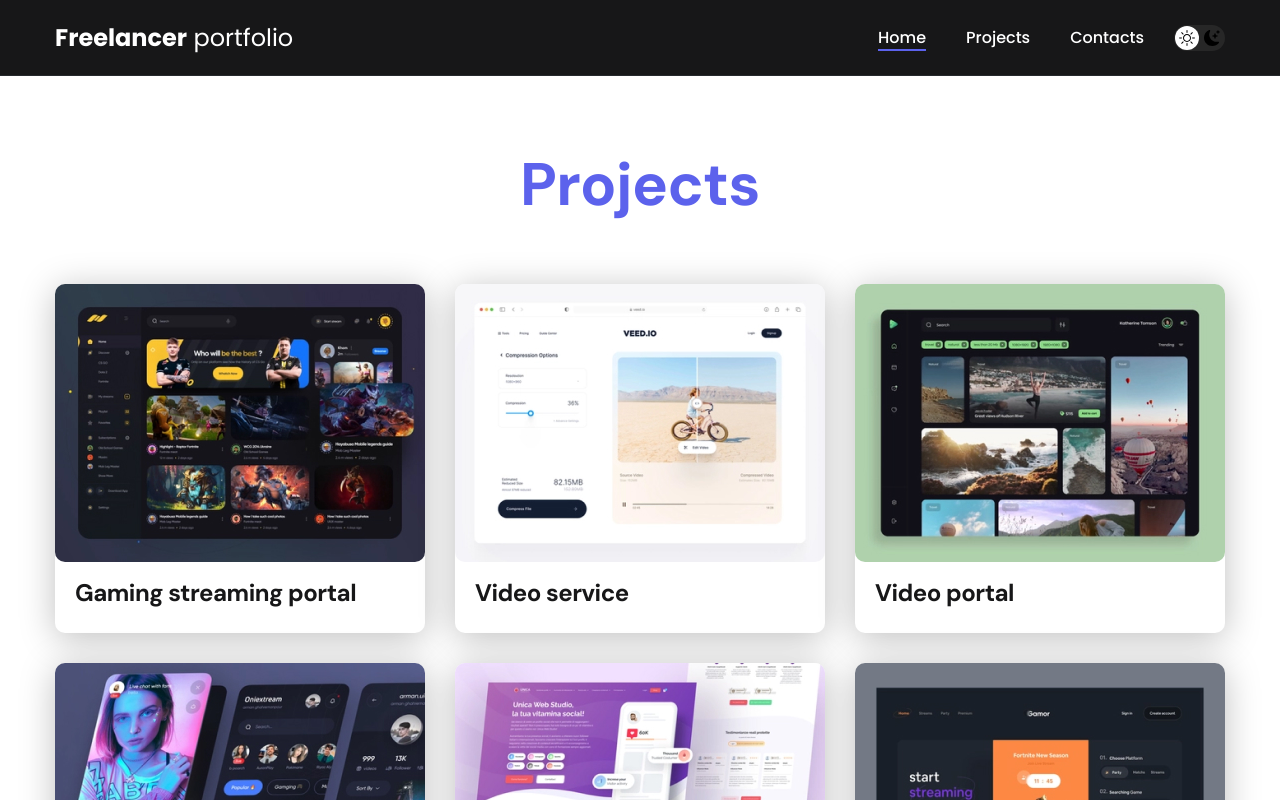
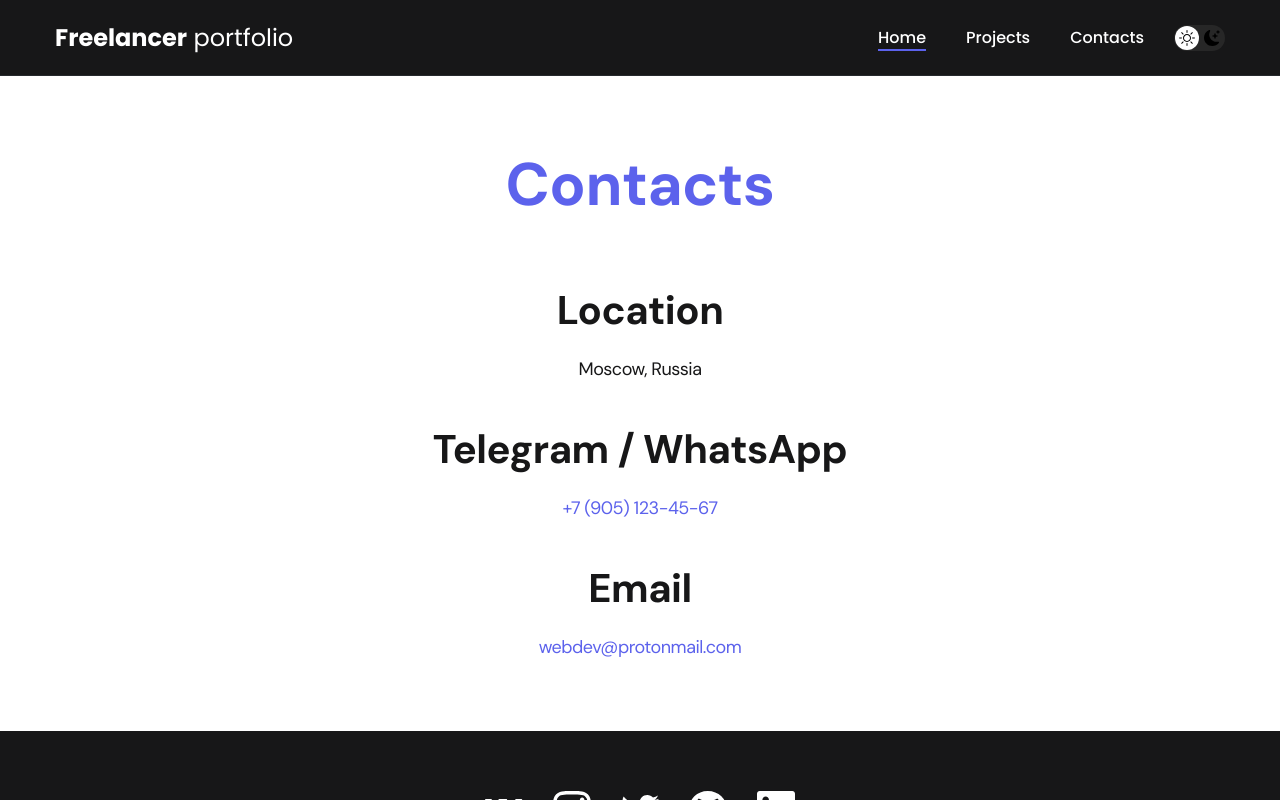
Before and after one commit to KostyaWest/kursovayarabota, a React (Create React App) app: page / in a window 1280 px wide. Shown: the top 800 px of the page. Built offline with nearby package versions, Linux system fonts and the light colour scheme.

Commit message:
Поправили разметку страницы

```diff
--- a/src/App.js
+++ b/src/App.js
@@ -4,6 +4,7 @@ import Navigationbar from "./components/navigationbar/Navigationbar"
 import Footer from "./components/footer/Footer"
 import Home from "./pages/Home";
 import Projects from "./pages/Projects";
+import Contacts from "./pages/Contacts";
 
 function App() {
   return (
@@ -12,8 +13,8 @@ function App() {
         <Navigationbar/>
 
         {/* <Home/> */}
-        <Projects/>
-
+        {/* <Projects/> */}
+        <Contacts/>
         <Footer/>
 
     </div>
--- /dev/null
+++ b/src/pages/Contacts.js
@@ -0,0 +1,27 @@
+const Contacts = () => {
+    return (
+        <main className="section">
+            <div className="container">
+                    <h1 className="title-1">Contacts</h1>
+
+                    <ul className="content-list">
+                        <li className="content-list__item">
+                            <h2 className="title-2">Location</h2>
+                            <p>Moscow, Russia</p>
+                        </li>
+                        <li className="content-list__item">
+                            <h2 className="title-2">Telegram / WhatsApp</h2>
+                            <p><a href="tel:+79051234567">+7 (905) 123-45-67</a></p>
+                        </li>
+                        <li className="content-list__item">
+                            <h2 className="title-2">Email</h2>
+                            <p><a href="mailto:webdev@protonmail.com">webdev@protonmail.com</a></p>
+                        </li>
+                    </ul>
+
+            </div>
+        </main>
+    );
+}
+
+export default Contacts;
--- a/src/styles/main.css
+++ b/src/styles/main.css
@@ -47,8 +47,6 @@
 
 html,
 body {
-	display: flex;
-	flex-direction: column;
 	min-height: 100vh;
 
 	font-family: 'DM Sans', sans-serif;
@@ -57,6 +55,19 @@ body {
 	/* Light mode */
 	background-color: var(--page-bg);
 	color: var(--text-color);
+}
+
+/* Страница должна растягиваться полностью, что бы не было багов. Из за того что
+   раньше чердак, тело и подвал были в в одном файле, а теперь мы их разделили */
+#root {
+	min-height: 100vh;
+}
+
+/* Селектор ниже */
+.App {
+	min-height: 100vh;
+	display: flex;
+	flex-direction: column;
 }
 
 /* General */
```
